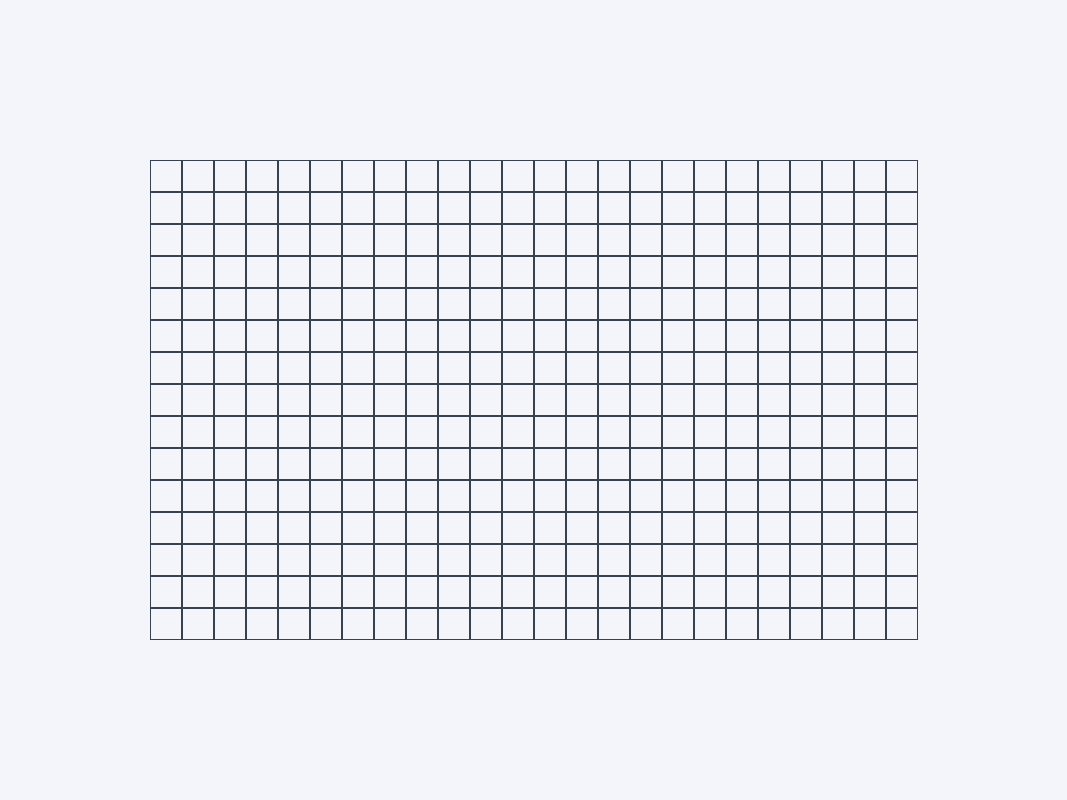
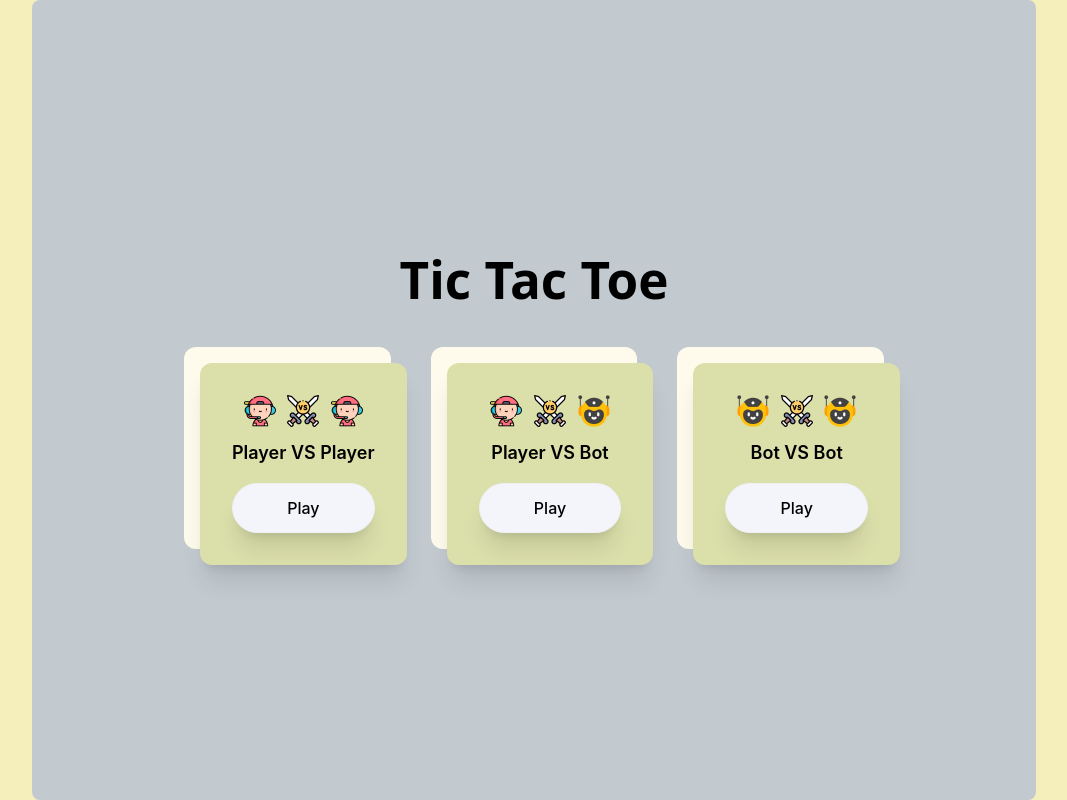
Before and after one commit to hieumt211299/TicTacToe, a Vue app: page / in a window 1280 px wide. Shown: the whole page, without its empty margins (106-1173 px from the left). Built offline with nearby package versions, Linux system fonts and the light colour scheme.

Commit message:
update color

```diff
--- a/index.html
+++ b/index.html
@@ -6,7 +6,7 @@
     <meta name="viewport" content="width=device-width, initial-scale=1.0" />
     <title>Vite + Vue</title>
   </head>
-  <body>
+  <body class="bg-[#F5F0BB]">
     <div id="app"></div>
     <script type="module" src="/src/main.js"></script>
   </body>
--- a/package.json
+++ b/package.json
@@ -9,6 +9,7 @@
     "preview": "vite preview"
   },
   "dependencies": {
+    "typescript": "^5.1.3",
     "vue": "^3.2.47",
     "vue-router": "^4.2.2"
   },
--- a/src/App.vue
+++ b/src/App.vue
@@ -1,11 +1,16 @@
 <script setup>
-import HelloWorld from './components/HelloWorld.vue'
-import PlayerVsPlayer from "./components/PlayerVsPlayer.vue"
+import HelloWorld from "./components/HelloWorld.vue";
+import PlayerVsPlayer from "./components/PlayerVsPlayer.vue";
 </script>
 
-<template >
-  <!-- <HelloWorld class="bg-[#F4F5FA]" msg="Vite + Vue" /> -->
-  <PlayerVsPlayer></PlayerVsPlayer>
+<template>
+  <HelloWorld
+    class="bg-[#C2CAD0] min-h-fit p-28 rounded-3xl"
+    msg="Vite + Vue"
+  />
+  <div class="hidden">
+    <PlayerVsPlayer></PlayerVsPlayer>
+  </div>
 </template>
 
 <style scoped>
--- a/src/components/BoardGameCol.vue
+++ b/src/components/BoardGameCol.vue
@@ -1,37 +1,36 @@
 <script setup lang="ts">
-import { ref, inject } from 'vue'
+import { ref, inject } from "vue";
 interface Props {
-    col: string,
-    indexCol:number,
-    boards:{},
-    indexRow:number
+  col: string;
+  indexCol: number;
+  boards: {};
+  indexRow: number;
 }
 const props = defineProps<Props>();
 
 interface Emits {
-    (event:"handleClick",col:number):void
+  (event: "handleClick", col: number): void;
 }
-const emit=defineEmits<Emits>()
+const emit = defineEmits<Emits>();
 
-const handleClick=()=>{
-    emit('handleClick',props.indexCol)
+const handleClick = () => {
+  emit("handleClick", props.indexCol);
+};
+
+const symbol = ref<string>("");
+if (props.boards[props.indexRow][props.indexCol] === 1) {
+  symbol.value = "X";
 }
-
-
-const symbol=ref<string>('')
-if(props.boards[props.indexRow][props.indexCol]===1){
-    symbol.value='X'
+if (props.boards[props.indexRow][props.indexCol] === 2) {
+  symbol.value = "0";
 }
-if(props.boards[props.indexRow][props.indexCol] === 2) {
-    symbol.value = '0'
-}
-
-
-
 </script>
 <template>
-    <div class="w-8 h-8  flex items-center justify-center border border-collapse border-gray-700 cursor-pointer" @click="handleClick">
-        {{ boards[props.indexRow][props.indexCol] }}
-    </div >
+  <div
+    class="w-8 h-8 flex items-center justify-center border border-collapse border-gray-700 cursor-pointer bg-gray-200"
+    @click="handleClick"
+  >
+    {{ boards[props.indexRow][props.indexCol] }}
+  </div>
 </template>
 <style></style>
--- a/src/components/BoardGameRow.vue
+++ b/src/components/BoardGameRow.vue
@@ -1,27 +1,33 @@
 <script setup lang="ts">
-import BoardGameCol from './BoardGameCol.vue'
+import BoardGameCol from "./BoardGameCol.vue";
 
 interface Props {
-    row: string[],
-    indexRow:number,
-    boards:{}
+  row: string[];
+  indexRow: number;
+  boards: {};
 }
 
 const props = defineProps<Props>();
 interface Emits {
-    (event: "handleClick", indexCol:number,indexRow:number): void
+  (event: "handleClick", indexCol: number, indexRow: number): void;
 }
-const emit = defineEmits<Emits>()
+const emit = defineEmits<Emits>();
 
 const handleClick = (indexCol) => {
-    emit('handleClick', indexCol,props.indexRow)
-}
+  emit("handleClick", indexCol, props.indexRow);
+};
 </script>
 <template>
-
-    <div class="flex border-collapse">
-    <BoardGameCol v-for="(col, index) in props.row" :key="index"  :col="col" :indexCol="index" :indexRow="indexRow" :boards="boards" @handle-click="handleClick"></BoardGameCol>
-
-    </div>
+  <div class="flex border-collapse">
+    <BoardGameCol
+      v-for="(col, index) in props.row"
+      :key="index"
+      :col="col"
+      :indexCol="index"
+      :indexRow="indexRow"
+      :boards="boards"
+      @handle-click="handleClick"
+    ></BoardGameCol>
+  </div>
 </template>
 <style></style>
--- a/src/components/HelloWorld.vue
+++ b/src/components/HelloWorld.vue
@@ -1,68 +1,62 @@
 <script setup lang="ts">
-import { ref} from 'vue'
+import { ref } from "vue";
 
 // =====
 defineProps({
   msg: String,
-})
+});
 
 const handle1vs1 = () => {
-    console.log('1 vs 1');
-}
+  console.log("1 vs 1");
+};
 const handle1vsbot = () => {
-    console.log('1vs bot');
-}
+  console.log("1vs bot");
+};
 const handlebotvsbot = () => {
-    console.log('bot vs bot');
-}
+  console.log("bot vs bot");
+};
 </script>
 
 <template>
-    <!-- <h1 class="text-3xl font-bold underline">{{ msg }}</h1> -->
-    <!--  -->
-    <div class="flex items-center justify-center flex-col bg-[#E5E5E5] min-h-screen rounded-lg   ">
+  <div
+    class="flex items-center justify-center flex-col bg-[#B3C890] min-h-screen rounded-lg"
+  >
     <!-- main card -->
     <div class="p-10 rounded-xl">
       <!-- headers content-->
       <div class="flex flex-col justify-center items-center text-center">
-                <h1 class="max-w-sm font-bold font-sans">
-                    Tic Tac Toe
-                </h1>
-                <!-- <div class="font-light max-w-lg mt-5 text-sm">
-                      All devices come with free delivery or pickup as standard. See information on available shopping
-                      options for your location.
-                  </div> -->
+        <h1 class="max-w-sm font-bold font-sans">Tic Tac Toe</h1>
       </div>
 
       <!-- selecet mode -->
       <div class="grid grid-cols-1 gap-10 md:grid-cols-3 mt-10">
-                <div class="bg-[#FFFBEC] rounded-xl ">
-                    <div class="flex flex-col p-8 rounded-xl bg-white shadow-xl translate-x-4 translate-y-4 w-96 md:w-auto">
+        <div class="bg-[#FFFBEC] rounded-xl">
+          <div
+            class="flex flex-col p-8 rounded-xl bg-[#DBDFAA] shadow-xl translate-x-4 translate-y-4 w-96 md:w-auto"
+          >
             <div class="flex items-center justify-evenly">
-                            <img src="../assets/imgs/gamer.png" class="w-8">
-                            <img src="../assets/imgs/vs.png" class="w-8">
-                            <img src="../assets/imgs/gamer.png" class="w-8">
+              <img src="../assets/imgs/gamer.png" class="w-8" />
+              <img src="../assets/imgs/vs.png" class="w-8" />
+              <img src="../assets/imgs/gamer.png" class="w-8" />
             </div>
             <div class="mt-3 font-semibold text-lg">Player VS Player</div>
-                        <!-- <div class="text-sm font-light">Up to 100Mbit/s</div> -->
-                        <!-- <div class="my-4">
-                              <span class="font-bold text-base">299,-</span>
-                              <span class="font-light text-sm">/month</span>
-                          </div> -->
-
-                        <button class="bg-[#F4F5FA] px-4 py-3 rounded-full  border border-[#F0F0F6] shadow-xl mt-4"
-                            @click="handle1vs1">
-                            <a href="../components/PlayerVsPlayer.vue">Play</a>
+            <button
+              class="bg-[#F4F5FA] px-4 py-3 rounded-full border border-[#F0F0F6] shadow-xl mt-4"
+              @click="handle1vs1"
+            >
+              Play
             </button>
           </div>
         </div>
 
         <div class="bg-[#FFFBEC] rounded-xl">
-                    <div class="flex flex-col p-8 rounded-xl bg-white shadow-xl translate-x-4 translate-y-4 w-96 md:w-auto">
+          <div
+            class="flex flex-col p-8 rounded-xl bg-[#DBDFAA] shadow-xl translate-x-4 translate-y-4 w-96 md:w-auto"
+          >
             <div class="flex items-center justify-evenly">
-                            <img src="../assets/imgs/gamer.png" class="w-8">
-                            <img src="../assets/imgs/vs.png" class="w-8">
-                            <img src="../assets/imgs/bot.png" class="w-8">
+              <img src="../assets/imgs/gamer.png" class="w-8" />
+              <img src="../assets/imgs/vs.png" class="w-8" />
+              <img src="../assets/imgs/bot.png" class="w-8" />
             </div>
             <div class="mt-3 font-semibold text-lg">Player VS Bot</div>
             <!-- <div class="text-sm font-light">Up to 100Mbit/s</div> -->
@@ -71,38 +65,34 @@ const handlebotvsbot = () => {
                               <span class="font-light text-sm">/month</span>
                           </div> -->
 
-                        <button class="bg-[#F4F5FA] px-4 py-3 rounded-full  border border-[#F0F0F6] shadow-xl mt-4"
-                            @click="handle1vsbot">
+            <button
+              class="bg-[#F4F5FA] px-4 py-3 rounded-full border border-[#F0F0F6] shadow-xl mt-4"
+              @click="handle1vsbot"
+            >
               Play
             </button>
           </div>
         </div>
 
-
         <div class="bg-[#FFFBEC] rounded-xl">
-                    <div class="flex flex-col p-8 rounded-xl bg-white shadow-xl translate-x-4 translate-y-4 w-96 md:w-auto">
+          <div
+            class="flex flex-col p-8 rounded-xl bg-[#DBDFAA] shadow-xl translate-x-4 translate-y-4 w-96 md:w-auto"
+          >
             <div class="flex items-center justify-evenly">
-                            <img src="../assets/imgs/bot.png" class="w-8">
-                            <img src="../assets/imgs/vs.png" class="w-8">
-                            <img src="../assets/imgs/bot.png" class="w-8">
+              <img src="../assets/imgs/bot.png" class="w-8" />
+              <img src="../assets/imgs/vs.png" class="w-8" />
+              <img src="../assets/imgs/bot.png" class="w-8" />
             </div>
             <div class="mt-3 font-semibold text-lg">Bot VS Bot</div>
-                        <!-- <div class="text-sm font-light">Up to 100Mbit/s</div> -->
-                        <!-- <div class="my-4">
-                              <span class="font-bold text-base">299,-</span>
-                              <span class="font-light text-sm">/month</span>
-                          </div> -->
-
-                        <button class="bg-[#F4F5FA] px-4 py-3 rounded-full  border border-[#F0F0F6] shadow-xl mt-4"
-                            @click="handlebotvsbot">
+            <button
+              class="bg-[#F4F5FA] px-4 py-3 rounded-full border border-[#F0F0F6] shadow-xl mt-4"
+              @click="handlebotvsbot"
+            >
               Play
             </button>
           </div>
         </div>
       </div>
-            <!-- <div class="flex justify-center">
-                  <button class="mt-12 bg-slate-900 text-white px-4 rounded-full py-3">See all subscriptions</button>
-              </div> -->
     </div>
   </div>
 </template>
--- a/src/components/PlayerVsPlayer.vue
+++ b/src/components/PlayerVsPlayer.vue
@@ -1,109 +1,176 @@
 <script setup lang="ts">
-import { ref, provide } from 'vue'
-import  BoardGameRow  from "./BoardGameRow.vue";
+import { ref, provide } from "vue";
+import BoardGameRow from "./BoardGameRow.vue";
 
 interface Emits {
-    (event: "handleClick"): void
+  (event: "handleClick"): void;
 }
-const emit = defineEmits<Emits>()
-
-const player1=ref<boolean>(true)
-
+const emit = defineEmits<Emits>();
+const player1 = ref<boolean>(true);
 const boards = ref<{}>([]);
+const winner = ref<string>("");
 // let data = "";
 // let size= ref<number>(3)
-for (let i = 0; i < 15; i++) {
-    boards.value[i] = new Array('', '', '', '', '', '', '', '', '', '', '', '', '', '', '', '', '', '', '', '', '', '', '', '');
+for (let i = 0; i < 20; i++) {
+  boards.value[i] = new Array(
+    "",
+    "",
+    "",
+    "",
+    "",
+    "",
+    "",
+    "",
+    "",
+    "",
+    "",
+    "",
+    "",
+    "",
+    "",
+    "",
+    "",
+    "",
+    "",
+    "",
+    "",
+    "",
+    "",
+    "",
+    "",
+    "",
+    "",
+    "",
+    "",
+    "",
+    "",
+    "",
+    ""
+  );
 }
 
-const handleClick = (indexCol,indexRow) => {
+const handleClick = (indexCol, indexRow) => {
+  if (boards.value[indexRow][indexCol] === "") {
+    if (player1.value) {
+      boards.value[indexRow][indexCol] = "X";
+    } else {
+      boards.value[indexRow][indexCol] = "O";
+    }
+    player1.value = !player1.value;
+  }
   console.log(indexRow, indexCol);
-    if(boards.value[indexRow][indexCol]===''){
-        if (player1.value) {
-            boards.value[indexRow][indexCol] = 'X'
-        } else {
-            boards.value[indexRow][indexCol] = 'O'
-        }
-        player1.value = !player1.value
-    }
-    console.log(indexRow,indexCol);
   // hang ngang
   for (let i = 1; i <= 4; i++) {
-        if (boards.value[indexRow][indexCol] === boards.value[indexRow][indexCol + i]) {
+    if (
+      boards.value[indexRow][indexCol] === boards.value[indexRow][indexCol + i]
+    ) {
       if (i == 4) {
-                if (boards.value[indexRow][indexCol] === boards.value[indexRow][indexCol + i]) {
-                    console.log('win');
+        if (
+          boards.value[indexRow][indexCol] ===
+          boards.value[indexRow][indexCol + i]
+        ) {
+          console.log("win");
         }
       }
     } else {
       for (let j = 1; j <= 4; j++) {
-                if (boards.value[indexRow][indexCol + i - 1] === boards.value[indexRow][indexCol + i - 1 - j]) {
+        if (
+          boards.value[indexRow][indexCol + i - 1] ===
+          boards.value[indexRow][indexCol + i - 1 - j]
+        ) {
           if (j == 4) {
-                        if (boards.value[indexRow][indexCol + i - 1] === boards.value[indexRow][indexCol + i - 1 - j]) {
-                            console.log('win');
+            if (
+              boards.value[indexRow][indexCol + i - 1] ===
+              boards.value[indexRow][indexCol + i - 1 - j]
+            ) {
+              console.log("win");
             }
           }
-
         } else {
-                    break
+          break;
         }
       }
     }
-
   }
   // hang doc
   for (let i = 1; i <= 4; i++) {
-        if (boards.value[indexRow][indexCol] === boards.value[indexRow+i][indexCol]) {
+    if (
+      boards.value[indexRow][indexCol] === boards.value[indexRow + i][indexCol]
+    ) {
       if (i == 4) {
-                if (boards.value[indexRow][indexCol] === boards.value[indexRow+i][indexCol]) {
-                    console.log('win');
+        if (
+          boards.value[indexRow][indexCol] ===
+          boards.value[indexRow + i][indexCol]
+        ) {
+          console.log("win");
         }
       }
     } else {
       for (let j = 1; j <= 4; j++) {
-                if (boards.value[indexRow + i - 1][indexCol] === boards.value[indexRow + i - 1 - j][indexCol]) {
+        if (
+          boards.value[indexRow + i - 1][indexCol] ===
+          boards.value[indexRow + i - 1 - j][indexCol]
+        ) {
           if (j == 4) {
-                        if (boards.value[indexRow + i - 1][indexCol] === boards.value[indexRow + i - 1 - j][indexCol]) {
-                            console.log('win');
+            if (
+              boards.value[indexRow + i - 1][indexCol] ===
+              boards.value[indexRow + i - 1 - j][indexCol]
+            ) {
+              console.log("win");
             }
           }
-
         } else {
-                    break
+          break;
         }
       }
     }
-
   }
   // duong cheo
-    for(let i=1;i<=4;i++){
-        if (boards.value[indexRow][indexCol]==boards.value[indexRow+i][indexCol-i]){
-            if(i==4){
-                if(boards.value[indexRow][indexCol] == boards.value[indexRow + i][indexCol - i]){
-                    console.log('win');
+  for (let i = 1; i <= 4; i++) {
+    if (
+      boards.value[indexRow][indexCol] ==
+      boards.value[indexRow + i][indexCol - i]
+    ) {
+      if (i == 4) {
+        if (
+          boards.value[indexRow][indexCol] ==
+          boards.value[indexRow + i][indexCol - i]
+        ) {
+          console.log("win");
+        }
+      }
+    } else {
+      for (let j = 1; j <= 4; j++) {
+        if (
+          boards.value[indexRow + i - 1][indexCol - i + 1] ==
+          boards.value[indexRow + i - 1 - j][indexCol - i + 1 + j]
+        ) {
+          if (j == 4) {
+            if (
+              boards.value[indexRow + i - 1][indexCol - i + 1] ==
+              boards.value[indexRow + i - 1 - j][indexCol - i + 1 + j]
+            ) {
+              console.log("win");
+            }
+          }
+        } else {
+          break;
         }
       }
     }
-        else{
-            for(let j=1;j<=4;j++){
-                if (boards.value[indexRow + i - 1][indexCol - i + 1]==boards.value[indexRow + i - 1-j][indexCol - i + 1+j]){
-                    if(j==4){
-                        if(boards.value[indexRow + i - 1][indexCol - i + 1] == boards.value[indexRow + i - 1 - j][indexCol - i + 1 + j]){
-                            console.log('win');
   }
-                    }
-                }else{
-                    break
-                }
-            }
-
-
-        }
-    }
-}
-
+};
 </script>
 <template>
-    <BoardGameRow v-for="(row, index) in boards" :key="index" :row="row" :indexRow="index" :boards="boards" @handle-click="handleClick"></BoardGameRow>
+  <div class="overflow-hidden">
+    <BoardGameRow
+      v-for="(row, index) in boards"
+      :key="index"
+      :row="row"
+      :indexRow="index"
+      :boards="boards"
+      @handle-click="handleClick"
+    ></BoardGameRow>
+  </div>
 </template>
 <style></style>
--- a/src/style.css
+++ b/src/style.css
@@ -1,6 +1,10 @@
 @tailwind base;
 @tailwind components;
 @tailwind utilities;
+
+* {
+  color: black;
+}
 :root {
   font-family: Inter, system-ui, Avenir, Helvetica, Arial, sans-serif;
   line-height: 1.5;
@@ -41,8 +45,8 @@ body {
   place-items: center;
   min-width: 320px;
   min-height: 100vh;
-  background-color: #F4F5FA;
-
+  background-color: #f4f5fa;
+  overflow: hidden;
 }
 
 h1 {
```
Also changed, not shown: 1 other file (tests, documents, lock files or other folders). Lines whose indentation alone changed are shown as unchanged.
